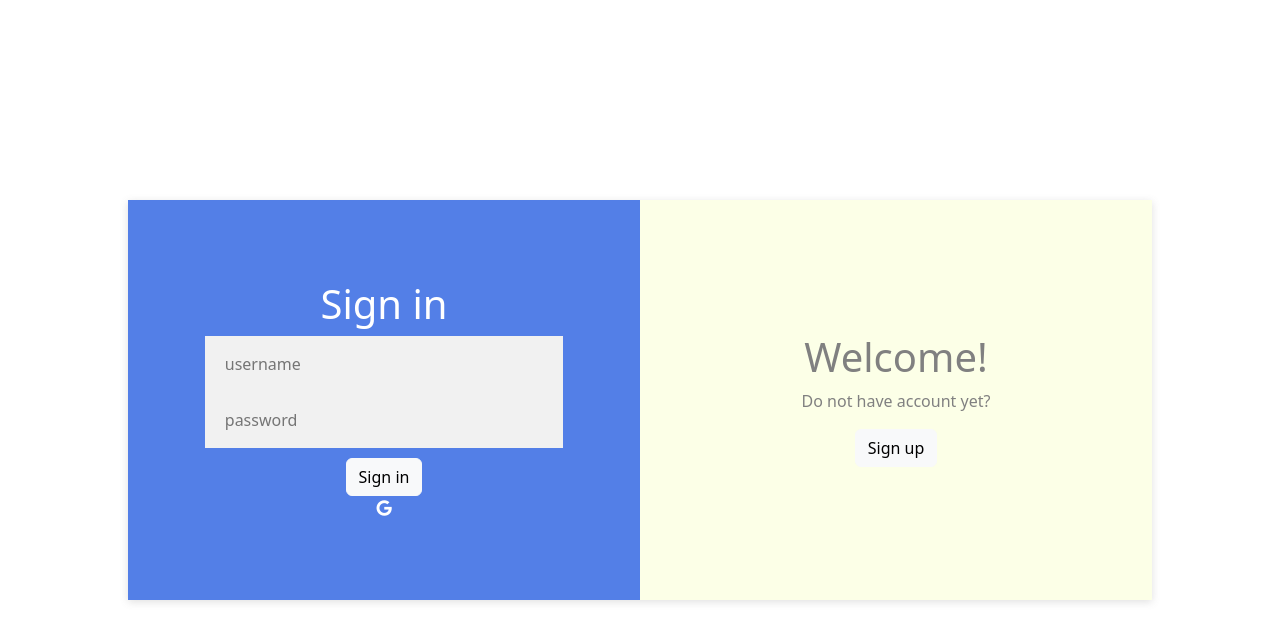
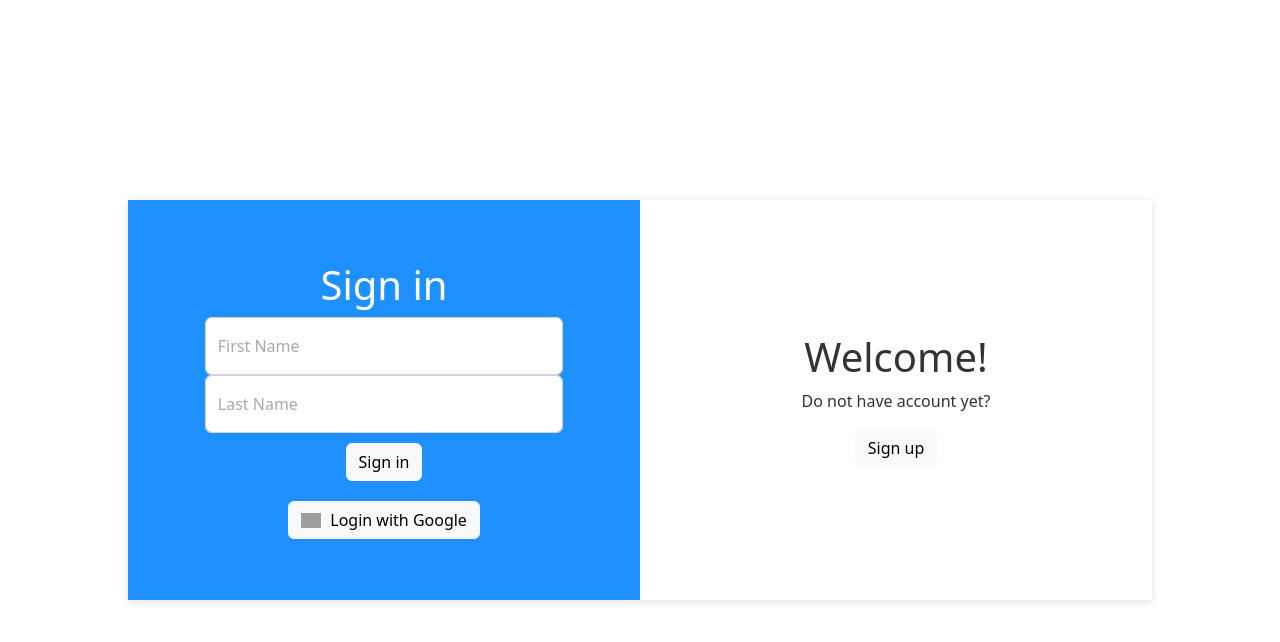
Before and after one commit to airconditioner1/AGdev43-Sprints-Agile-Tool, a Flask app: page / in a window 1280 px wide. Shown: the top 642 px of the page. Run offline with Flask 2, Linux system fonts and the light colour scheme; some libraries are stand-ins or nearby versions; grey boxes are pictures that could not be loaded.

Commit message:
polish the color and button

```diff
--- a/index.html
+++ b/index.html
@@ -4,9 +4,8 @@
     <meta charset="UTF-8">
     <meta name="viewport" content="width=device-width, initial-scale=1.0">
     <title>Login Page</title>
-    <!--Import CSS and JS-->
-     <link rel="stylesheet" type="text/css" href="static/css/styles.css">
-    <script src="static/js/index.js" async></script>
+
+    <link rel="stylesheet" href="static/css/styles.css">
 
     <!--Import FontAwesome-->
     <script src="https://kit.fontawesome.com/1acefeb032.js" crossorigin="anonymous"></script>
@@ -19,22 +18,45 @@
         <div class="form-container sign-up-container">
             <!--Sign Up Container-->
            <form>
-            <h1>Sign up</h1>
-            <input type="text" placeholder="username" required>
-            <input type="password" placeholder="password" required>
-            <input type="email" placeholder="email" required>
-            <button class="container-button btn btn-light">Sign up</button>
+                <h1>Sign up</h1>
+                <div class="form-floating" style="width:70%">
+                    <input type="text" class="form-control top" id="floatingPassword" placeholder="First Name" required autofocus>
+                    <label style="color: darkgray">First Name</label>
+                </div>
+
+                <div class="form-floating" style="width:70%">
+                    <input type="text" class="form-control middle" id="floatingPassword" placeholder="Last Name" required>
+                    <label style="color: darkgray">Last Name</label>
+                </div>
+
+                <div class="form-floating" style="width:70%">
+                    <input type="email" class="form-control bottom" id="floatingInput" placeholder="name@example.com" required>
+                    <label style="color: darkgray">Email</label>
+                </div>
+
+                <button class="container-button btn btn-light">Sign up</button>
            </form>
         </div>
 
        <div class="form-container sign-in-container">
             <!--Sign Up Container-->
            <form>
-            <h1>Sign in</h1>
-            <input type="text" placeholder="username"  required autofocus>
-            <input type="password" placeholder="password" required>
-            <button class="container-button btn btn-light">Sign in</button>
-            <a href="/login" style="color: white;"><i class="fa-brands fa-google"></i></a>
+                <h1>Sign in</h1>
+                <div class="form-floating" style="width:70%">
+                    <input type="text" class="form-control top" id="floatingPassword" placeholder="First Name" required autofocus>
+                    <label style="color: darkgray">First Name</label>
+                </div>
+
+                <div class="form-floating" style="width:70%">
+                    <input type="text" class="form-control middle" id="floatingPassword" placeholder="Last Name" required>
+                    <label style="color: darkgray">Last Name</label>
+                </div>
+                <button class="container-button btn btn-light">Sign in</button>
+
+                <a class="btn btn-light login-button" href="/login" role="button" style="text-transform:none">
+                    <img width="20px" style="margin-bottom:3px; margin-right:5px" alt="Google sign-in" src="https://upload.wikimedia.org/wikipedia/commons/thumb/5/53/Google_%22G%22_Logo.svg/512px-Google_%22G%22_Logo.svg.png" />
+                    Login with Google
+                </a>
            </form>
         </div>
 
@@ -55,6 +77,18 @@
             </div>
         </div>
     </div>
+
+    <script>
+        const container = document.querySelector('.box');
+        const signInButton = document.querySelector('#sign-in-button');
+        const signUpButton = document.querySelector('#sign-up-button');
+
+        signUpButton.addEventListener('click', () => container.classList.add
+        ('right-panel-active'));
+        signInButton.addEventListener('click', () => container.classList.remove
+        ('right-panel-active'));
+    </script>
+
 </body>
 
 </html>
--- a/static/css/styles.css
+++ b/static/css/styles.css
@@ -27,9 +27,7 @@ form{
 
 input {
     outline: none;
-    width: 70%;
     padding: 16px 20px;
-    border: none;
     background-color: #f1f1f1;
     margin-bottom: -1px;
 }
@@ -40,10 +38,12 @@ a{
 
 
 
+
+
 /*******************CLASS Selector*******************/
 .box{
     position: relative;
-    background-color: #537FE7;
+    background-color: #1e90ff;
     width: 80%;
     height: 50%;
     box-shadow: rgba(99, 99, 99, 0.2) 0px 2px 8px 0px;;
@@ -51,6 +51,7 @@ a{
 
 .container-button{
     margin-top: 10px;
+    font-size: 16px;
 }
 
 .form-container{
@@ -58,6 +59,10 @@ a{
     top: 0;
     height: 100%;
     color: white
+}
+
+.login-button {
+    margin-top: 20px;
 }
 
 .sign-in-container {
@@ -73,13 +78,13 @@ a{
 }
 
 .overlay {
-    background: #FCFFE7;
+    background: white;
     width: 200%;
     height: 100%;
     left: -100%;
     position: relative;
     transition: all 0.6s ease-in-out;
-    color: grey;
+    color: #333;
 }
 .overlay-container {
     position: absolute;
```
